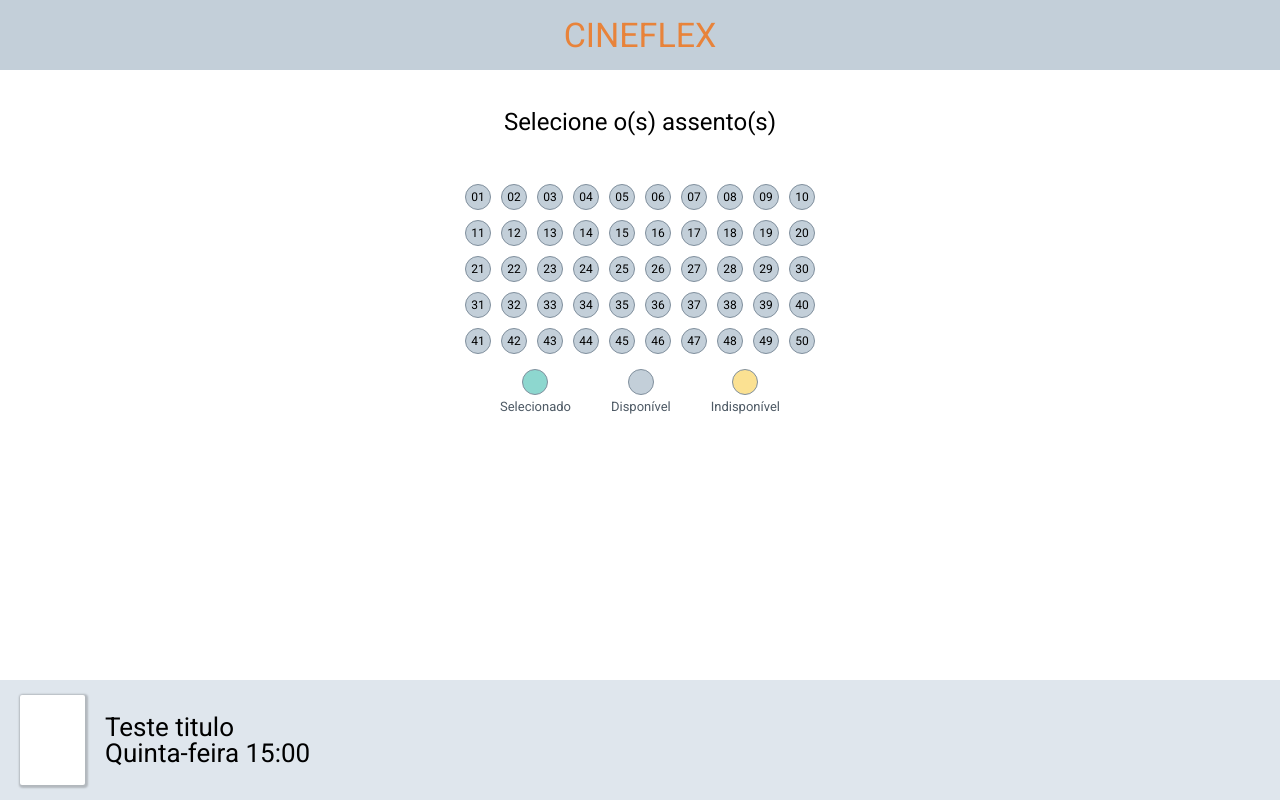
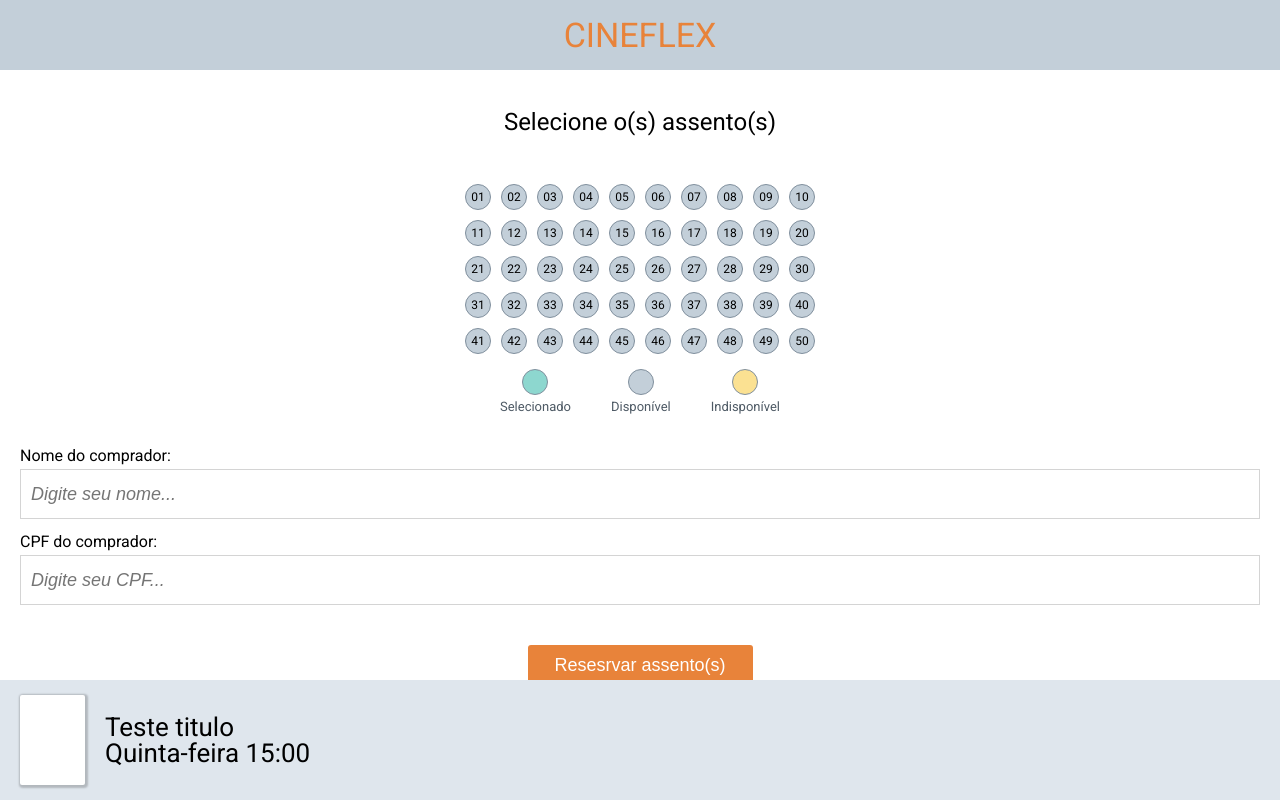
Before and after one commit to Igor3550/projeto9-cineflex, a JavaScript app: page /sessao in a window 1280 px wide. Built offline with nearby package versions, Linux system fonts and the light colour scheme.

Commit message:
layout da tela de sessão

```diff
--- a/src/components/SectionPage/index.js
+++ b/src/components/SectionPage/index.js
@@ -36,11 +36,65 @@ const SectionPage = () => {
             <p>Indisponível</p>
           </div>
         </DemonstrationSeats>
+
+        <FormArea>
+          <form>
+            <label for='name'>Nome do comprador:</label>
+            <input type='text' id='name' placeholder="Digite seu nome..." />
+            <label for='cpf'>CPF do comprador:</label>
+            <input type='number' id='cpf' placeholder="Digite seu CPF..."/>
+            <button>Resesrvar assento(s)</button>
+          </form>
+        </FormArea>
+
       </Container>
       <StatusBar dateDescription="Quinta-feira 15:00"/>
     </>
   )
 }
+
+const FormArea = styled.div`
+  width: 100%;
+  display: flex;
+  flex-direction: column;
+  padding: 20px;
+
+  form {
+    display: flex;
+    flex-direction: column;
+  }
+  label {
+    margin: 5px 0;
+  }
+
+  input {
+    height: 50px;
+    padding: 10px;
+
+    font-size: 18px;
+    border: 1px solid #D4D4D4;
+    margin-bottom: 10px;
+
+    &::placeholder {
+      font-style: italic;
+    }
+  }
+
+  button {
+    width: 225px;
+    height: 40px;
+    background-color: #E8833A;
+
+    text-align: center;
+    margin: auto;
+    margin-top: 30px;
+
+    border: 0;
+    border-radius: 3px;
+    font-size: 18px;
+    color: white;
+  }
+`;
 
 const Container = styled.div`
   width: 100%;
@@ -110,7 +164,6 @@ const DemonstrationSeats = styled.div`
   @media (max-width: 319px){
     width: 80%;
   }
-
 `;
 
 export default SectionPage;
```
